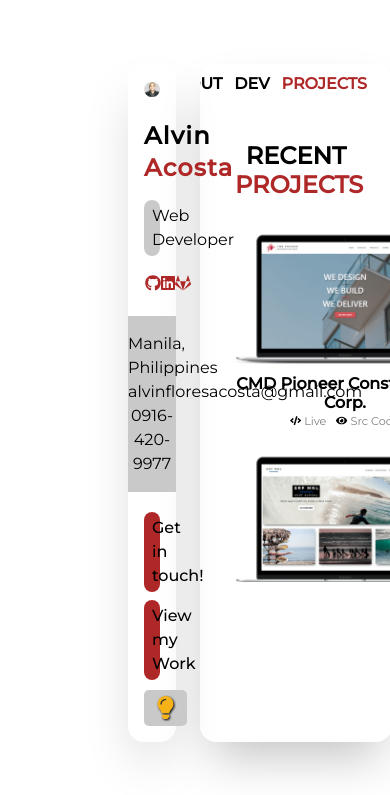
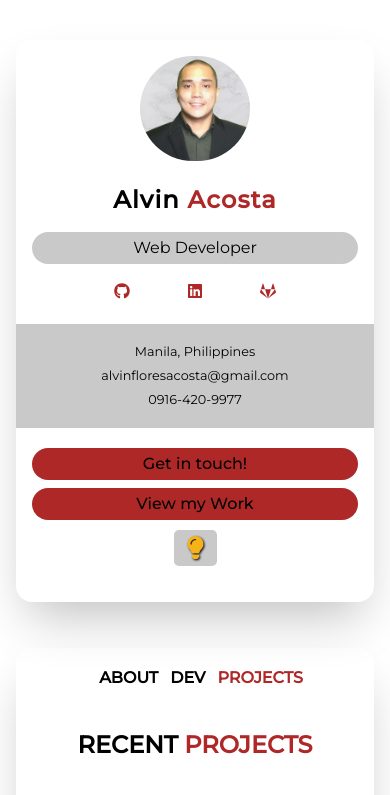
Before and after one commit to Exx-hub/nextjs-portfolio, a Next.js app: page /projects in a window 390 px wide. Shown: the top 795 px of the page. Built offline with nearby package versions, Linux system fonts and the light colour scheme.

Commit message:
MQ for sidebar nav and about page

```diff
--- a/components/Sidebar.js
+++ b/components/Sidebar.js
@@ -51,7 +51,7 @@ const SideBar = () => {
 					<p>alvinfloresacosta@gmail.com</p>
 					<p>0916-420-9977</p>
 				</div>
-				<div className="sidebar-buttons">
+				<div className={styles.sidebarButtons}>
 					<p
 						onClick={() => window.open("mailto:alvinfloresacosta@gmail.com")}
 						className={styles.contact}
@@ -61,8 +61,8 @@ const SideBar = () => {
 					<p onClick={() => router.push("/projects")} className={styles.resume}>
 						View my Work
 					</p>
-					<ThemeChanger />
 				</div>
+				<ThemeChanger />
 			</div>
 		</>
 	);
--- a/data.js
+++ b/data.js
@@ -80,12 +80,12 @@ export const projects = [
 		live: "https://newsapp-nextjs.vercel.app/",
 		srcCode: "https://github.com/Exx-hub/newsapp-nextjs",
 	},
-	{
-		image: "/projectImages/reuxcart.png",
-		title: "Asset Mgt System",
-		live: "https://csp3-client-tan.vercel.app/",
-		srcCode: "https://gitlab.com/Exx-hub/csp3-client",
-	},
+	// {
+	// 	image: "/projectImages/reuxcart.png",
+	// 	title: "Asset Mgt System",
+	// 	live: "https://csp3-client-tan.vercel.app/",
+	// 	srcCode: "https://gitlab.com/Exx-hub/csp3-client",
+	// },
 	{
 		image: "/projectImages/reduxcart.png",
 		title: "Redux-Cart E-Commerce",
--- a/styles/Home.module.css
+++ b/styles/Home.module.css
@@ -5,15 +5,20 @@
 	padding-left: 1.5rem;
 	padding-right: 1.5rem;
 	padding-top: 0.25rem;
+
+	height: 55vh;
+	overflow-y: scroll;
 }
 
 /* <h6 className="my-3 text-base font-medium"> */
 
 .cardsContainer {
 	flex-grow: 1;
-	padding: 1rem;
+	padding: 0.5rem;
 	margin-left: -1.5rem;
 	margin-right: -1.5rem;
+
+	overflow-y: scroll;
 }
 .cardsContainer > h3 {
 	font-weight: 600;
@@ -22,7 +27,6 @@
 	font-size: 1.25rem;
 	line-height: 1.75rem;
 	letter-spacing: 0.025em;
-	/* padding-left: 10px; */
 	margin-left: 55px;
 }
 .cardsContainer span {
@@ -36,17 +40,11 @@
 	align-items: center;
 	gap: 1rem;
 
-	grid-template-columns: repeat(auto-fit, minmax(330px, 1fr));
+	grid-template-columns: repeat(auto-fit, minmax(300px, 1fr));
 }
 
 .card {
 	padding: 0.5rem;
-	/* grid-column: span 1 / span 1; */
-
-	/* contemplating  */
-	/* background-color: whitesmoke;
-	border-radius: 10px;
-	box-shadow: 2px 2px 2px 1px rgba(0, 0, 0, 0.2); */
 }
 .flashHeader {
 	min-height: 75px;
@@ -100,3 +98,48 @@
 /* [data-theme="dark"] .card {
 	background-color: #333;
 } */
+
+@media screen and (max-width: 963px) {
+	.container {
+		height: auto;
+	}
+}
+
+@media screen and (max-width: 340px) {
+	.flashHeader {
+		font-size: 0.8rem;
+	}
+	.mainTitle {
+		font-size: 1.2rem;
+		color: #333;
+	}
+	.cardsContainer {
+		padding: 10px;
+	}
+	.cardGrid {
+		grid-template-columns: repeat(auto-fit, minmax(200px, 1fr));
+	}
+}
+
+@media screen and (height: 667px) {
+	.flashHeader {
+		min-height: 100px;
+		text-align: center;
+		margin-bottom: 20px;
+	}
+}
+@media screen and (height: 736px) {
+	.flashHeader {
+		min-height: 100px;
+		text-align: center;
+		margin-bottom: 20px;
+	}
+}
+
+@media screen and (height: 812px) {
+	.flashHeader {
+		min-height: 100px;
+		text-align: center;
+		margin-bottom: 20px;
+	}
+}
--- a/styles/Navbar.module.css
+++ b/styles/Navbar.module.css
@@ -17,3 +17,17 @@
 .active {
 	color: rgb(175, 40, 40);
 }
+
+@media screen and (max-width: 500px) {
+	.navbar {
+		justify-content: center;
+		min-height: 50px;
+	}
+	.navbar h2 {
+		display: none;
+	}
+	.navbar a {
+		margin-top: 10px;
+		margin-bottom: 10px;
+	}
+}
--- a/styles/Projects.module.css
+++ b/styles/Projects.module.css
@@ -23,7 +23,8 @@
 	margin-right: 5px;
 }
 
-.projectCardDiv {
-	/* col-span-12 p-2 bg-gray-200 rounded-lg sm:col-span-6 lg:col-span-4 dark:bg-dark-200 */
-	/* grid-column: span 1 / span 1; */
+@media screen and (max-width: 963px) {
+	.projectContainer {
+		height: auto;
+	}
 }
--- a/styles/Sidebar.module.css
+++ b/styles/Sidebar.module.css
@@ -97,3 +97,66 @@
 [data-theme="dark"] .contact:hover {
 	color: black;
 }
+
+/* MEDIA QUERIES */
+@media screen and (max-width: 1200px) {
+	.contactSection p {
+		font-size: 0.9rem;
+	}
+}
+
+@media screen and (max-width: 1067px) {
+	.contactSection p {
+		font-size: 0.8rem;
+	}
+}
+
+/* HEIGHT MQ  */
+@media screen and (min-height: 720px) and (max-height: 736px) {
+	.contactSection {
+		margin-top: 30px;
+		margin-bottom: 30px;
+	}
+	.contactSection p {
+		font-size: 1rem;
+	}
+	.socialIcons {
+		margin-top: 30px;
+		margin-bottom: 30px;
+	}
+	.name {
+		margin-top: 20px;
+		margin-bottom: 20px;
+	}
+	.sidebarButtons {
+		margin-top: 30px;
+		margin-bottom: 30px;
+	}
+	.resume {
+		margin-top: 10px;
+	}
+}
+@media screen and (min-height: 800px) and (max-height: 813px) {
+	.contactSection {
+		margin-top: 50px;
+		margin-bottom: 30px;
+	}
+	.contactSection p {
+		font-size: 1rem;
+	}
+	.socialIcons {
+		margin-top: 40px;
+		margin-bottom: 30px;
+	}
+	.name {
+		margin-top: 20px;
+		margin-bottom: 20px;
+	}
+	.sidebarButtons {
+		margin-top: 50px;
+		margin-bottom: 50px;
+	}
+	.resume {
+		margin-top: 10px;
+	}
+}
--- a/styles/globals.css
+++ b/styles/globals.css
@@ -60,6 +60,8 @@ a {
 	box-shadow: 0 25px 50px -12px rgba(0, 0, 0, 0.25);
 
 	position: relative;
+
+	max-height: 70vh;
 }
 .main-container {
 	grid-column: span 9 / span 9;
@@ -112,3 +114,76 @@ a {
 *::-webkit-scrollbar-thumb {
 	background-color: gray;
 }
+
+/* MEDIA QUERIES  */
+@media screen and (max-width: 1200px) {
+	.outer-container {
+		padding-left: 4rem;
+		padding-right: 4rem;
+	}
+}
+@media screen and (max-width: 1200px) {
+	.outer-container {
+		padding-left: 3rem;
+		padding-right: 3rem;
+	}
+}
+@media screen and (max-width: 980px) {
+	.outer-container {
+		padding-left: 2rem;
+		padding-right: 2rem;
+	}
+}
+@media screen and (max-width: 963px) {
+	.outer-container {
+		padding-left: 6rem;
+		padding-right: 6rem;
+	}
+	.sidebar-container {
+		grid-column: span 12 / span 12;
+		margin-top: 10px;
+		margin-bottom: 10px;
+	}
+	.main-container {
+		grid-column: span 12 / span 12;
+	}
+}
+
+@media screen and (max-width: 700px) {
+	.outer-container {
+		padding-left: 1rem;
+		padding-right: 1rem;
+		margin-bottom: 20px;
+		margin-top: 30px;
+	}
+	.sidebar-container {
+		max-height: none;
+	}
+	.main-container {
+		margin-top: 2rem;
+	}
+}
+
+/* HEIGHT MEDIA QUERIES FOR MOBILE  */
+@media screen and (max-height: 569px) {
+	.outer-container {
+		margin-top: 0.5rem;
+		/* background-color: red; */
+		transform: translateY(-30px);
+	}
+	.sidebar-container {
+		padding-top: 0;
+		padding-bottom: 0;
+	}
+}
+@media screen and (max-height: 667px) {
+	.outer-container {
+		margin-top: 3rem;
+	}
+}
+
+@media screen and (min-height: 736px) and (max-height: 813px) {
+	.sidebar-container {
+		height: 90vh;
+	}
+}
```
Also changed, not shown: styles/Dev.module.css (+18 -1 lines), styles/SkillCard.module.css (+12 -0 lines).
